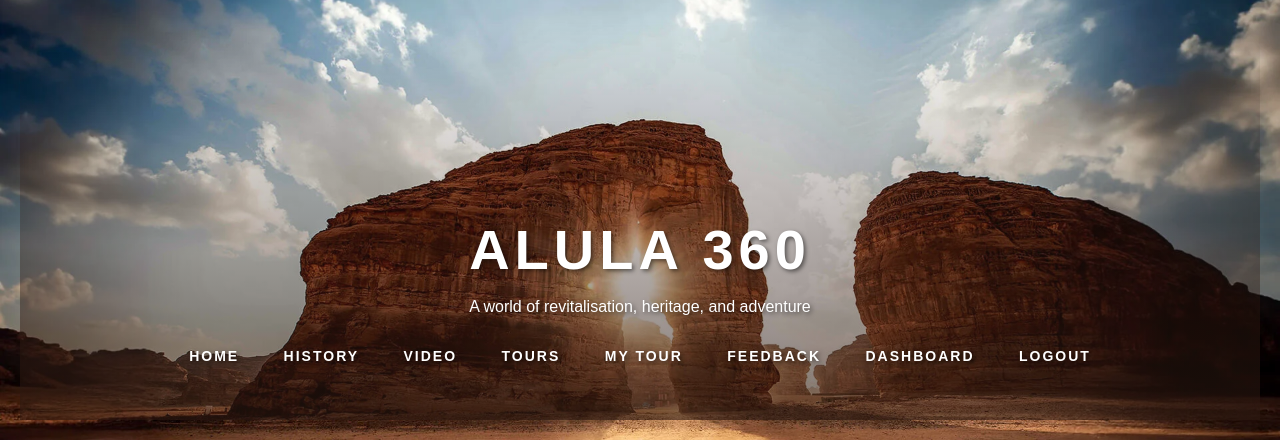
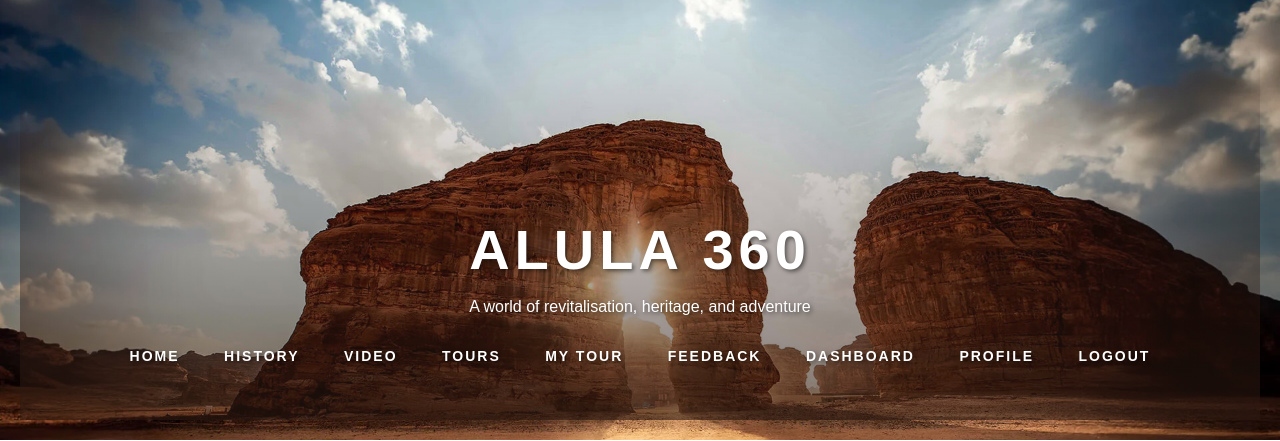
Before and after one commit to SamarAlamri/alula-project, a PHP site: page /alula-project/pages/index.php in a window 1280 px wide. Shown: the top 441 px of the page. Run offline with PHP 8.4, Linux system fonts and the light colour scheme; the visitor is signed in with stand-in values (Sample User, id 1); data that the repository does not hold is empty.

Commit message:
Update header.php

```diff
--- a/includes/header.php
+++ b/includes/header.php
@@ -27,6 +27,8 @@ if (session_status() === PHP_SESSION_NONE) {
                        <a href="../admin/dashboard.php">Dashboard</a>
                     <?php endif; ?>
 
+                   <a href="profile.php">Profile</a>
+
                     <a href="logout.php">Logout</a>
 
                 <?php else: ?>
```
